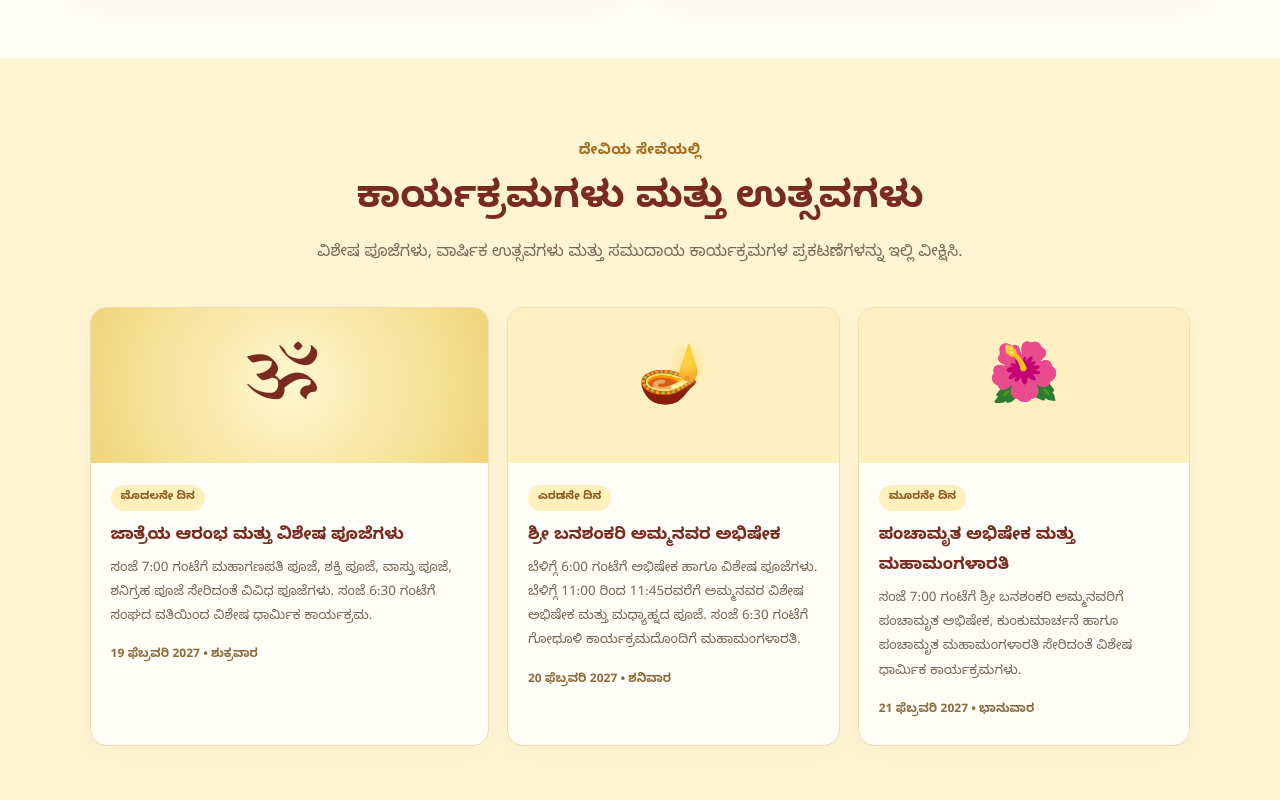
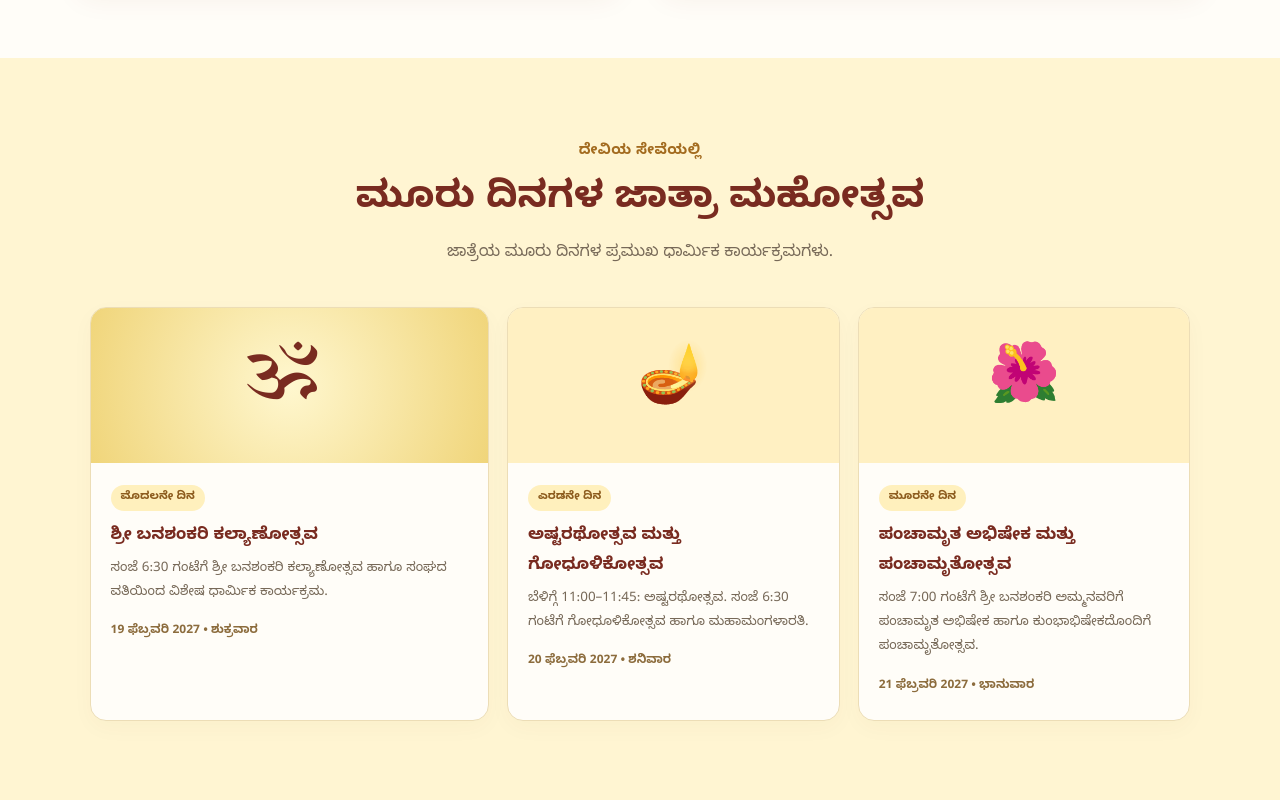
Before and after one commit to HiriyuruBanashankariTemple/HiriyuruBanashankariTemple, a website: page index.html in a window 1280 px wide. Shown: the part 4320-5120 px from the top of the page. Drawn offline with Linux system fonts and the light colour scheme.

Commit message:
Add files via upload

```diff
--- a/index.html
+++ b/index.html
@@ -219,14 +219,18 @@
   </div>
 </section>
     <section class="section events" id="events">
-      <div class="section-heading"><span class="eyebrow">ದೇವಿಯ ಸೇವೆಯಲ್ಲಿ</span><h2>ಕಾರ್ಯಕ್ರಮಗಳು ಮತ್ತು ಉತ್ಸವಗಳು</h2><p>ವಿಶೇಷ ಪೂಜೆಗಳು, ವಾರ್ಷಿಕ ಉತ್ಸವಗಳು ಮತ್ತು ಸಮುದಾಯ ಕಾರ್ಯಕ್ರಮಗಳ ಪ್ರಕಟಣೆಗಳನ್ನು ಇಲ್ಲಿ ವೀಕ್ಷಿಸಿ.</p></div>
+      <div class="section-heading">
+        <span class="eyebrow" data-kn="ದೇವಿಯ ಸೇವೆಯಲ್ಲಿ" data-en="In the service of the Goddess">ದೇವಿಯ ಸೇವೆಯಲ್ಲಿ</span>
+        <h2 data-kn="ಮೂರು ದಿನಗಳ ಜಾತ್ರಾ ಮಹೋತ್ಸವ" data-en="Three-Day Jaatre Festival">ಮೂರು ದಿನಗಳ ಜಾತ್ರಾ ಮಹೋತ್ಸವ</h2>
+        <p data-kn="ಜಾತ್ರೆಯ ಮೂರು ದಿನಗಳ ಪ್ರಮುಖ ಧಾರ್ಮಿಕ ಕಾರ್ಯಕ್ರಮಗಳು." data-en="The main religious events across the three days of the Jaatre.">ಜಾತ್ರೆಯ ಮೂರು ದಿನಗಳ ಪ್ರಮುಖ ಧಾರ್ಮಿಕ ಕಾರ್ಯಕ್ರಮಗಳು.</p>
+      </div>
       <div class="event-grid">
         <article class="event-card event-feature">
           <div class="event-art"><span>ॐ</span></div>
           <div class="event-body">
             <span class="event-tag" data-kn="ಮೊದಲನೇ ದಿನ" data-en="Day 1">ಮೊದಲನೇ ದಿನ</span>
-            <h3 data-kn="ಜಾತ್ರೆಯ ಆರಂಭ ಮತ್ತು ವಿಶೇಷ ಪೂಜೆಗಳು" data-en="Jatre Opening & Special Pujas">ಜಾತ್ರೆಯ ಆರಂಭ ಮತ್ತು ವಿಶೇಷ ಪೂಜೆಗಳು</h3>
-            <p data-kn="ಸಂಜೆ 7:00 ಗಂಟೆಗೆ ಮಹಾಗಣಪತಿ ಪೂಜೆ, ಶಕ್ತಿ ಪೂಜೆ, ವಾಸ್ತು ಪೂಜೆ, ಶನಿಗ್ರಹ ಪೂಜೆ ಸೇರಿದಂತೆ ವಿವಿಧ ಪೂಜೆಗಳು. ಸಂಜೆ 6:30 ಗಂಟೆಗೆ ಸಂಘದ ವತಿಯಿಂದ ವಿಶೇಷ ಧಾರ್ಮಿಕ ಕಾರ್ಯಕ್ರಮ." data-en="7:00 PM: Mahaganapathi Puja, Shakti Puja, Vastu Puja, Shani Puja and other special rituals. 6:30 PM: Special religious programme organised by the Sangha.">ಸಂಜೆ 7:00 ಗಂಟೆಗೆ ಮಹಾಗಣಪತಿ ಪೂಜೆ, ಶಕ್ತಿ ಪೂಜೆ, ವಾಸ್ತು ಪೂಜೆ, ಶನಿಗ್ರಹ ಪೂಜೆ ಸೇರಿದಂತೆ ವಿವಿಧ ಪೂಜೆಗಳು. ಸಂಜೆ 6:30 ಗಂಟೆಗೆ ಸಂಘದ ವತಿಯಿಂದ ವಿಶೇಷ ಧಾರ್ಮಿಕ ಕಾರ್ಯಕ್ರಮ.</p>
+            <h3 data-kn="ಶ್ರೀ ಬನಶಂಕರಿ ಕಲ್ಯಾಣೋತ್ಸವ" data-en="Shri Banashankari Kalyanotsava">ಶ್ರೀ ಬನಶಂಕರಿ ಕಲ್ಯಾಣೋತ್ಸವ</h3>
+            <p data-kn="ಸಂಜೆ 6:30 ಗಂಟೆಗೆ ಶ್ರೀ ಬನಶಂಕರಿ ಕಲ್ಯಾಣೋತ್ಸವ ಹಾಗೂ ಸಂಘದ ವತಿಯಿಂದ ವಿಶೇಷ ಧಾರ್ಮಿಕ ಕಾರ್ಯಕ್ರಮ." data-en="6:30 PM: Shri Banashankari Kalyanotsava, followed by a special religious programme organised by the Sangha.">ಸಂಜೆ 6:30 ಗಂಟೆಗೆ ಶ್ರೀ ಬನಶಂಕರಿ ಕಲ್ಯಾಣೋತ್ಸವ ಹಾಗೂ ಸಂಘದ ವತಿಯಿಂದ ವಿಶೇಷ ಧಾರ್ಮಿಕ ಕಾರ್ಯಕ್ರಮ.</p>
             <span class="event-date" data-kn="19 ಫೆಬ್ರವರಿ 2027 • ಶುಕ್ರವಾರ" data-en="19 February 2027 • Friday">19 ಫೆಬ್ರವರಿ 2027 • ಶುಕ್ರವಾರ</span>
           </div>
         </article>
@@ -234,8 +238,8 @@
           <div class="event-icon">🪔</div>
           <div class="event-body">
             <span class="event-tag" data-kn="ಎರಡನೇ ದಿನ" data-en="Day 2">ಎರಡನೇ ದಿನ</span>
-            <h3 data-kn="ಶ್ರೀ ಬನಶಂಕರಿ ಅಮ್ಮನವರ ಅಭಿಷೇಕ" data-en="Shri Banashankari Amma Abhisheka">ಶ್ರೀ ಬನಶಂಕರಿ ಅಮ್ಮನವರ ಅಭಿಷೇಕ</h3>
-            <p data-kn="ಬೆಳಿಗ್ಗೆ 6:00 ಗಂಟೆಗೆ ಅಭಿಷೇಕ ಹಾಗೂ ವಿಶೇಷ ಪೂಜೆಗಳು. ಬೆಳಿಗ್ಗೆ 11:00 ರಿಂದ 11:45ರವರೆಗೆ ಅಮ್ಮನವರ ವಿಶೇಷ ಅಭಿಷೇಕ ಮತ್ತು ಮಧ್ಯಾಹ್ನದ ಪೂಜೆ. ಸಂಜೆ 6:30 ಗಂಟೆಗೆ ಗೋಧೂಳಿ ಕಾರ್ಯಕ್ರಮದೊಂದಿಗೆ ಮಹಾಮಂಗಳಾರತಿ." data-en="6:00 AM: Abhisheka and special pujas. 11:00–11:45 AM: Special Abhisheka to the Goddess, followed by the noon puja. 6:30 PM: Godhuli observance and Maha Mangalarati.">ಬೆಳಿಗ್ಗೆ 6:00 ಗಂಟೆಗೆ ಅಭಿಷೇಕ ಹಾಗೂ ವಿಶೇಷ ಪೂಜೆಗಳು. ಬೆಳಿಗ್ಗೆ 11:00 ರಿಂದ 11:45ರವರೆಗೆ ಅಮ್ಮನವರ ವಿಶೇಷ ಅಭಿಷೇಕ ಮತ್ತು ಮಧ್ಯಾಹ್ನದ ಪೂಜೆ. ಸಂಜೆ 6:30 ಗಂಟೆಗೆ ಗೋಧೂಳಿ ಕಾರ್ಯಕ್ರಮದೊಂದಿಗೆ ಮಹಾಮಂಗಳಾರತಿ.</p>
+            <h3 data-kn="ಅಷ್ಟರಥೋತ್ಸವ ಮತ್ತು ಗೋಧೂಳಿಕೋತ್ಸವ" data-en="Ashtarathotsava & Godhoolikotsava">ಅಷ್ಟರಥೋತ್ಸವ ಮತ್ತು ಗೋಧೂಳಿಕೋತ್ಸವ</h3>
+            <p data-kn="ಬೆಳಿಗ್ಗೆ 11:00–11:45: ಅಷ್ಟರಥೋತ್ಸವ. ಸಂಜೆ 6:30 ಗಂಟೆಗೆ ಗೋಧೂಳಿಕೋತ್ಸವ ಹಾಗೂ ಮಹಾಮಂಗಳಾರತಿ." data-en="11:00–11:45 AM: Ashtarathotsava. 6:30 PM: Godhoolikotsava and Maha Mangalarati.">ಬೆಳಿಗ್ಗೆ 11:00–11:45: ಅಷ್ಟರಥೋತ್ಸವ. ಸಂಜೆ 6:30 ಗಂಟೆಗೆ ಗೋಧೂಳಿಕೋತ್ಸವ ಹಾಗೂ ಮಹಾಮಂಗಳಾರತಿ.</p>
             <span class="event-date" data-kn="20 ಫೆಬ್ರವರಿ 2027 • ಶನಿವಾರ" data-en="20 February 2027 • Saturday">20 ಫೆಬ್ರವರಿ 2027 • ಶನಿವಾರ</span>
           </div>
         </article>
@@ -243,14 +247,13 @@
           <div class="event-icon">🌺</div>
           <div class="event-body">
             <span class="event-tag" data-kn="ಮೂರನೇ ದಿನ" data-en="Day 3">ಮೂರನೇ ದಿನ</span>
-            <h3 data-kn="ಪಂಚಾಮೃತ ಅಭಿಷೇಕ ಮತ್ತು ಮಹಾಮಂಗಳಾರತಿ" data-en="Panchamruta Abhisheka & Maha Mangalarati">ಪಂಚಾಮೃತ ಅಭಿಷೇಕ ಮತ್ತು ಮಹಾಮಂಗಳಾರತಿ</h3>
-            <p data-kn="ಸಂಜೆ 7:00 ಗಂಟೆಗೆ ಶ್ರೀ ಬನಶಂಕರಿ ಅಮ್ಮನವರಿಗೆ ಪಂಚಾಮೃತ ಅಭಿಷೇಕ, ಕುಂಕುಮಾರ್ಚನೆ ಹಾಗೂ ಪಂಚಾಮೃತ ಮಹಾಮಂಗಳಾರತಿ ಸೇರಿದಂತೆ ವಿಶೇಷ ಧಾರ್ಮಿಕ ಕಾರ್ಯಕ್ರಮಗಳು." data-en="7:00 PM: Panchamruta Abhisheka to Shri Banashankari Amma, Kumkumarchane and Panchamruta Maha Mangalarati, followed by special religious observances.">ಸಂಜೆ 7:00 ಗಂಟೆಗೆ ಶ್ರೀ ಬನಶಂಕರಿ ಅಮ್ಮನವರಿಗೆ ಪಂಚಾಮೃತ ಅಭಿಷೇಕ, ಕುಂಕುಮಾರ್ಚನೆ ಹಾಗೂ ಪಂಚಾಮೃತ ಮಹಾಮಂಗಳಾರತಿ ಸೇರಿದಂತೆ ವಿಶೇಷ ಧಾರ್ಮಿಕ ಕಾರ್ಯಕ್ರಮಗಳು.</p>
+            <h3 data-kn="ಪಂಚಾಮೃತ ಅಭಿಷೇಕ ಮತ್ತು ಪಂಚಾಮೃತೋತ್ಸವ" data-en="Panchamruta Abhisheka & Panchamrutotsava">ಪಂಚಾಮೃತ ಅಭಿಷೇಕ ಮತ್ತು ಪಂಚಾಮೃತೋತ್ಸವ</h3>
+            <p data-kn="ಸಂಜೆ 7:00 ಗಂಟೆಗೆ ಶ್ರೀ ಬನಶಂಕರಿ ಅಮ್ಮನವರಿಗೆ ಪಂಚಾಮೃತ ಅಭಿಷೇಕ ಹಾಗೂ ಕುಂಭಾಭಿಷೇಕದೊಂದಿಗೆ ಪಂಚಾಮೃತೋತ್ಸವ." data-en="7:00 PM: Panchamruta Abhisheka to Shri Banashankari Amma, followed by Kumbhabhisheka and Panchamrutotsava.">ಸಂಜೆ 7:00 ಗಂಟೆಗೆ ಶ್ರೀ ಬನಶಂಕರಿ ಅಮ್ಮನವರಿಗೆ ಪಂಚಾಮೃತ ಅಭಿಷೇಕ ಹಾಗೂ ಕುಂಭಾಭಿಷೇಕದೊಂದಿಗೆ ಪಂಚಾಮೃತೋತ್ಸವ.</p>
             <span class="event-date" data-kn="21 ಫೆಬ್ರವರಿ 2027 • ಭಾನುವಾರ" data-en="21 February 2027 • Sunday">21 ಫೆಬ್ರವರಿ 2027 • ಭಾನುವಾರ</span>
           </div>
         </article>
       </div>
     </section>
-
 
     <section class="section mangalarati-section" id="maha-mangalarati">
       <div class="section-heading">
```
Also changed, not shown: UPDATE-NOTES.txt (+11 -5 lines).
